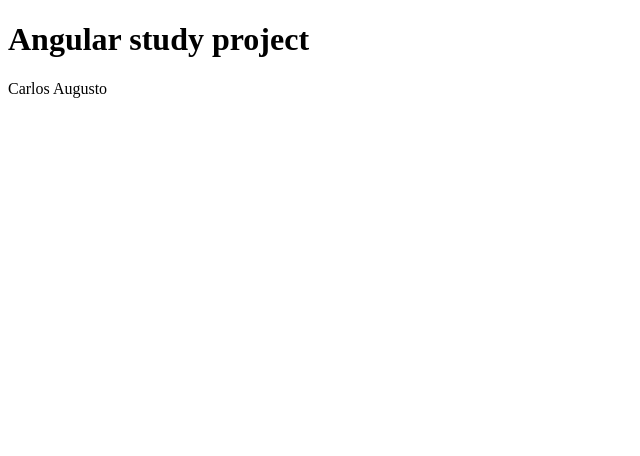
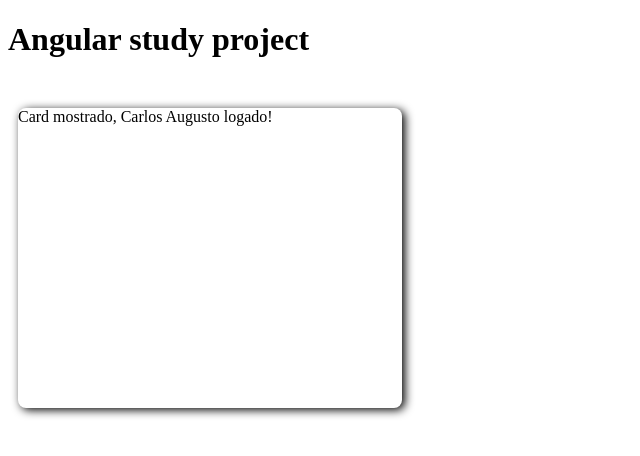
Before and after one commit to calopessoa/angular-test, an Angular app: page / in a window 1280 px wide. Shown: the top 456 px of the page, without its empty margins (0-640 px from the left). Built offline with nearby package versions, Linux system fonts and the light colour scheme.

Commit message:
diretiva ngIf

```diff
--- a/src/app/components/first-component/first.component.css
+++ b/src/app/components/first-component/first.component.css
@@ -0,0 +1,14 @@
+* {
+  margin: 0;
+  padding: 0;
+  box-sizing: border-box;
+}
+
+.card {
+  border-radius: 8px;
+  height: 300px;
+  width: 30vw;
+  margin: 50px 10px;
+  box-shadow: 3px 2px 10px black;
+  overflow: hidden;
+}
--- a/src/app/components/first-component/first.component.html
+++ b/src/app/components/first-component/first.component.html
@@ -1 +1,3 @@
-<p>{{name}}</p>
+<main class="card" *ngIf="!isHidden">
+  <div *ngIf="name === 'Carlos Augusto'">Card mostrado, {{ name }} logado!</div>
+</main>
--- a/src/app/components/first-component/firstcomponent.ts
+++ b/src/app/components/first-component/firstcomponent.ts
@@ -6,6 +6,7 @@
   styleUrls: ['./first.component.css']
 })
 export class FirstComponent implements OnInit {
+  isHidden: boolean = false;
   name: string = 'Carlos Augusto';
   constructor() { }
 
```
Also changed, not shown: 1 other file (tests, documents, lock files or other folders).
